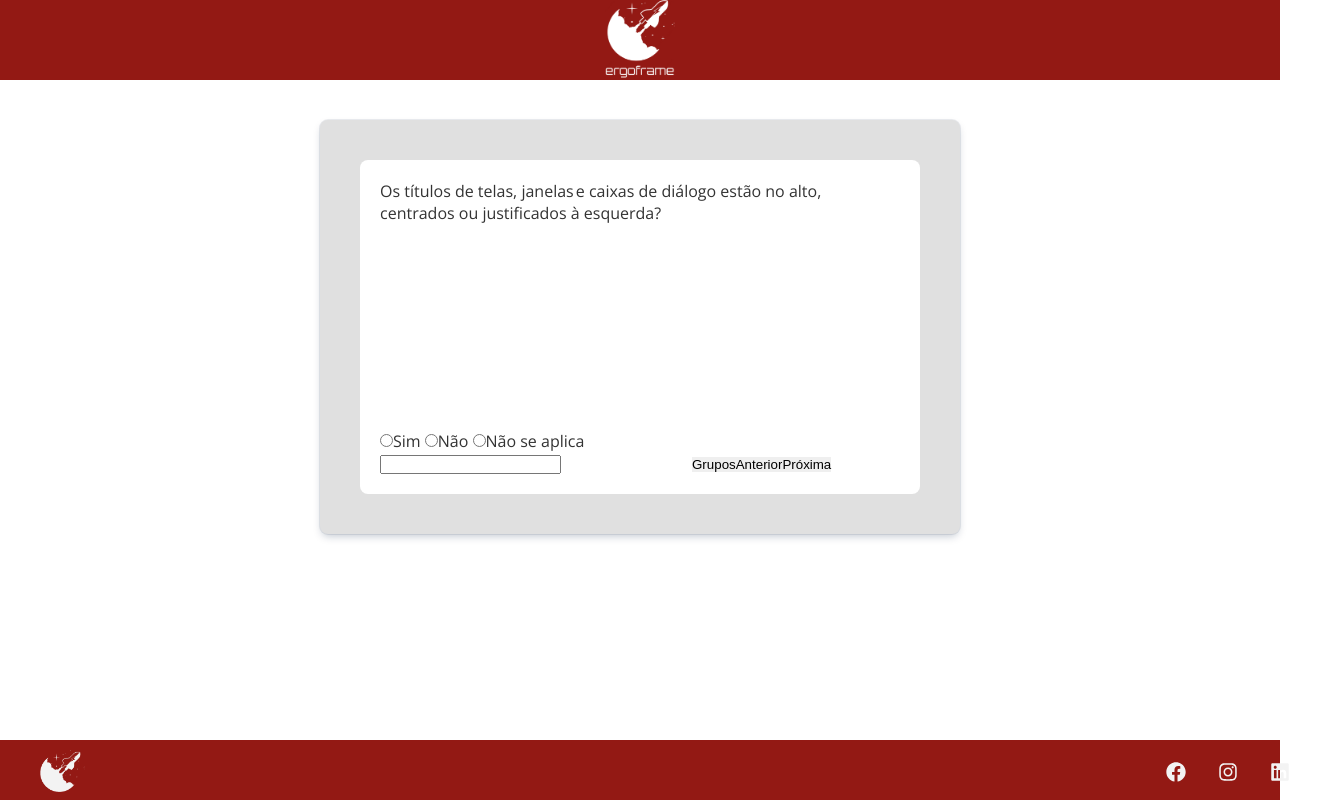
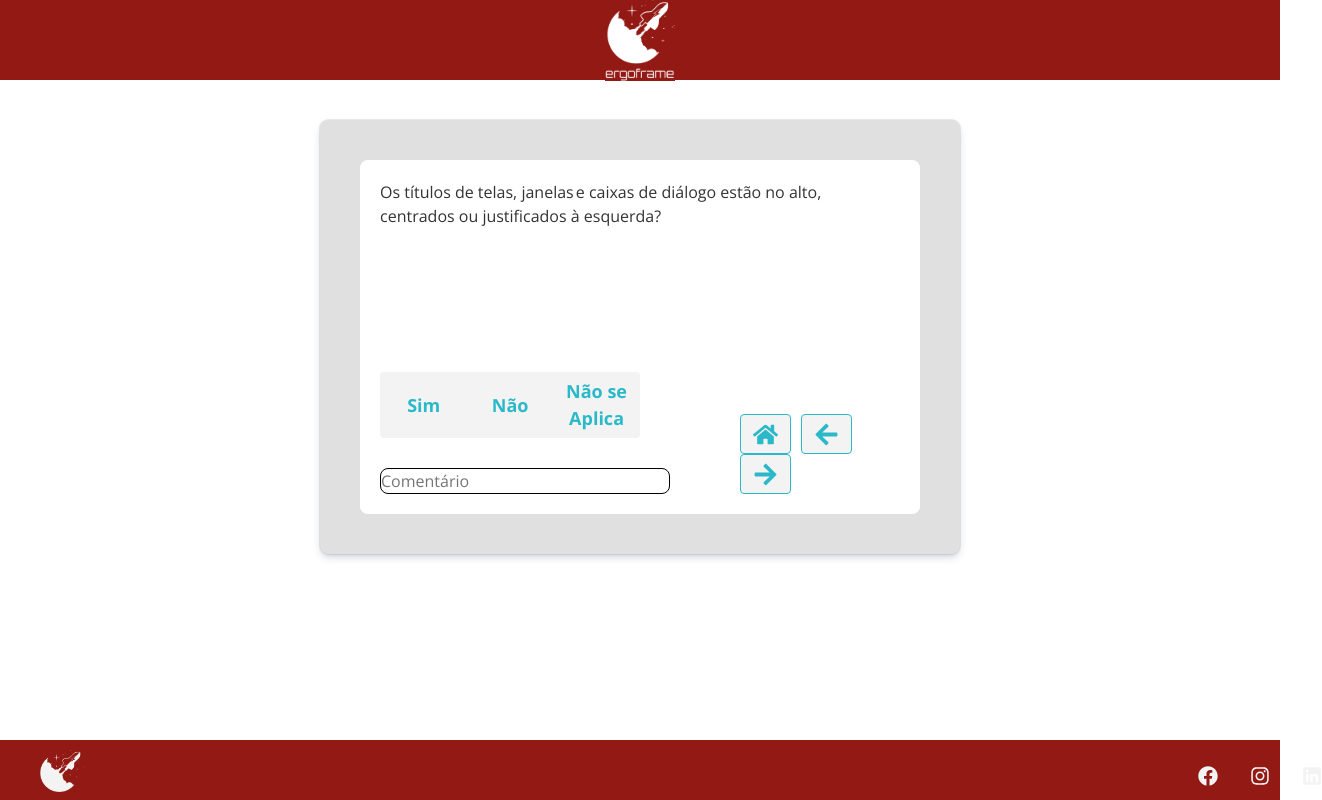
Before and after one commit to murillotlopes/refactory-dsm-ergolist, a React (Create React App) app in the folder front-end/: page /questao in a window 1280 px wide. Shown: the whole page, 1322 px wide, since content can reach past the window. Built offline with nearby package versions, Linux system fonts and the light colour scheme.

Commit message:
Estilização completa da página Questão

```diff
--- a/front-end/src/index.js
+++ b/front-end/src/index.js
@@ -1,6 +1,7 @@
 import React from 'react';
 import ReactDOM from 'react-dom';
 import { BrowserRouter } from 'react-router-dom';
+import 'bootstrap/dist/css/bootstrap.min.css';
 
 import App from './App';
 import Providers from './providers';
--- a/front-end/src/pages/Questoes/index.jsx
+++ b/front-end/src/pages/Questoes/index.jsx
@@ -3,7 +3,10 @@ import Base from "../Base"
 import { yupResolver } from '@hookform/resolvers/yup'
 import * as yup from 'yup'
 import { ContainerQuestoes, Form, Resposta } from "./style"
-
+import ButtonGroup from 'react-bootstrap/ButtonGroup'
+import Button from 'react-bootstrap/Button'
+import { FaHome, FaArrowRight, FaArrowLeft } from "react-icons/fa"
+import { Link } from "react-router-dom"
 
 const Questoes = ({ }) => {
 
@@ -31,20 +34,21 @@ const Questoes = ({ }) => {
           <Resposta>
             <div className="coluna-esquerda">
               <div>
-                <label><input type="radio" name="questao" id="sim" {...register('objective_answer')} />Sim </label>
-                <label><input type="radio" name="questao" id="não" {...register('objective_answer')} />Não </label>
-                <label><input type="radio" name="questao" id="são_se_aplica" {...register('objective_answer')} />Não se aplica </label>
+                <ButtonGroup aria-label="Basic example">
+                  <Button variant="secondary" name="questao" id="sim" {...register('objective_answer')}>Sim</Button>
+                  <Button variant="secondary" name="questao" id="não" {...register('objective_answer')}>Não</Button>
+                  <Button variant="secondary" name="questao" id="são_se_aplica" {...register('objective_answer')}>Não se Aplica</Button>
+                </ButtonGroup>
               </div>
               <div>
-                <input type="text" {...register('comments')} />
+                <input type="text" placeholder="Comentário" {...register('comments')} />
               </div>
             </div>
 
             <div className="coluna-direita">
-              <button type="button" alt="Retornar aos grupos de questões" >Grupos</button>
-              <button type="button" alt="Questão anterior" >Anterior</button>
-              <button type="button" alt="Próxima questão" >Próxima</button>
-
+              <Link to='/groupquestion'><Button><FaHome></FaHome></Button></Link>
+              <Button><FaArrowLeft></FaArrowLeft></Button>
+              <Button><FaArrowRight></FaArrowRight></Button>
             </div>
           </Resposta>
 
--- a/front-end/src/pages/Questoes/style.jsx
+++ b/front-end/src/pages/Questoes/style.jsx
@@ -34,10 +34,55 @@ export const Resposta = styled.div`
 
     .coluna-esquerda{
         width: 60%;
+
+        button{
+            width: 100%;
+            background-color: var(--white);
+            color: var(--secundary-blue);
+            font-weight: bold;
+            border: none;
+            font-size: 18px;
+
+        }
+
+        button:hover, button:focus{
+            background-color: var(--secundary-blue);
+            color: var(--white);
+            border: none;
+        }
+
+        input {
+            width: 100%;
+            margin-top: 30px;
+            border: 1px solid #000;
+            border-radius: var(--radius);
+        }
     }
 
     .coluna-direita{
-        width: 40%;
+        margin-left: 60px;
+
+        button{
+            margin-left: 10px;
+            flex-wrap: nowrap;
+            justify-content: flex-end;
+            flex-direction: row;
+            display: inline-block;
+            position: relative;
+            background-color: var(--white);
+            color: var(--secundary-blue);
+            font-weight: bold;
+            border: 1px solid var(--secundary-blue);
+        }
+
+        button:hover, button:focus{
+            background-color: var(--secundary-blue);
+            color: var(--white);
+            border: none;
+        }
+
+        button svg {
+            font-size: 25px;
+        }
     }
-
 `
```
